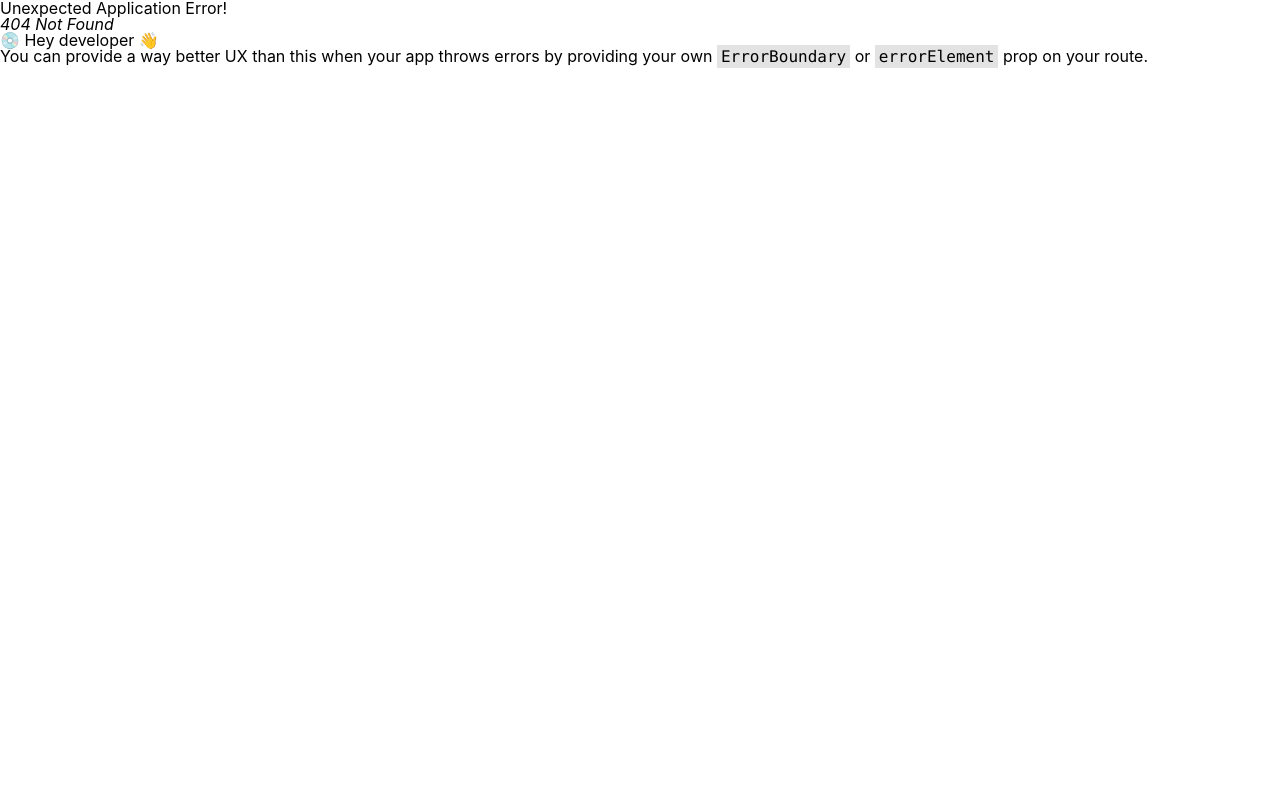
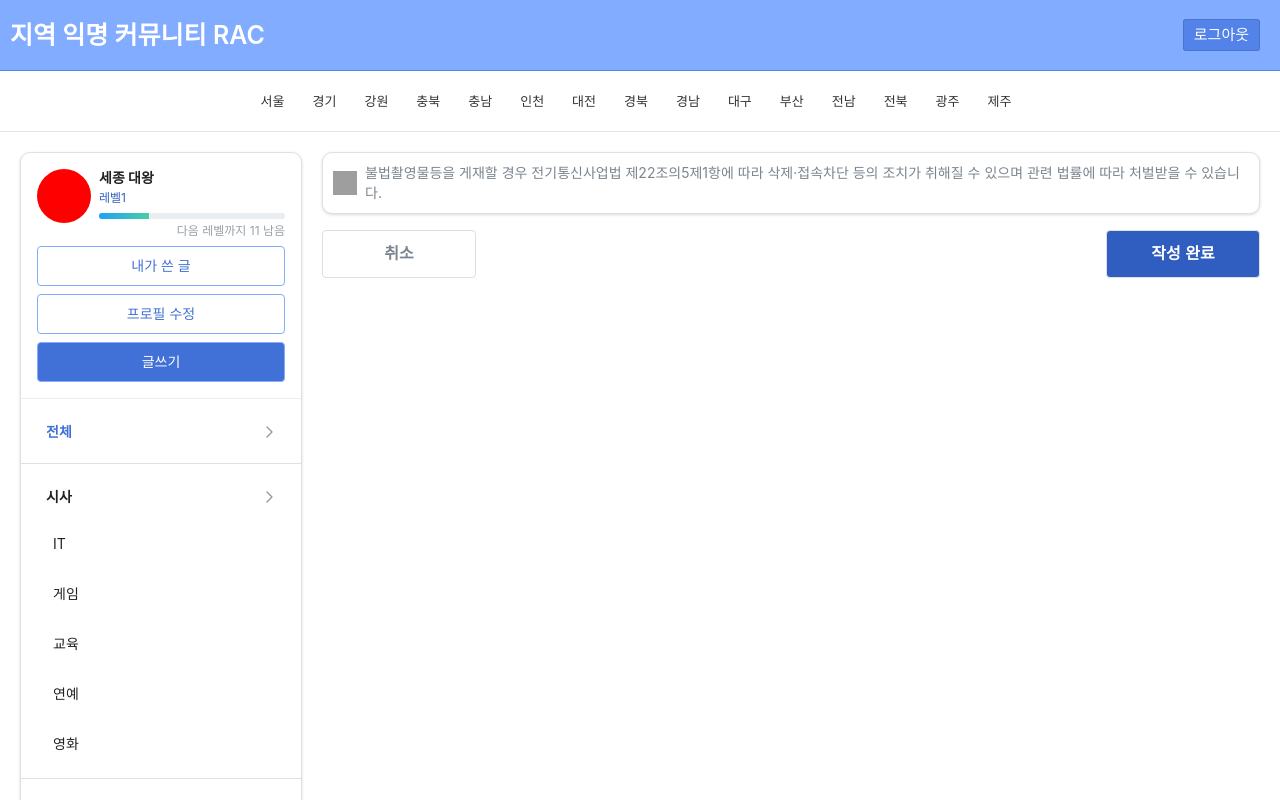
Before and after one commit to hamseungwan2023/InfleanProject, a React (Create React App) app in the folder client/: page /postWrite in a window 1280 px wide. Before the commit this address had no page. Shown: the top 800 px of the page. Built offline with nearby package versions, Linux system fonts and the light colour scheme; grey boxes are pictures that could not be loaded.

Commit message:
게시글 작성

```diff
--- a/client/src/App.tsx
+++ b/client/src/App.tsx
@@ -12,6 +12,7 @@ import Main from "./routes/Main";
 import PostDetailRoute from "./routes/PostDetailRoute";
 import PostWroteRoute from "./routes/PostWroteRoute";
 import Join from "./routes/Join";
+import PostWriteRoute from "./routes/PostWriteRoute";
 
 const router = createBrowserRouter([
   {
@@ -37,6 +38,13 @@ const router = createBrowserRouter([
         element: <>
           <Aside />
           <PostWroteRoute />
+        </>
+      },
+      {
+        path: "/postWrite",
+        element: <>
+          <Aside />
+          <PostWriteRoute />
         </>
       },
       {
--- /dev/null
+++ b/client/src/components/post/PostWrite.tsx
@@ -0,0 +1,11 @@
+import React from "react";
+import style from "./PostItem.module.scss";
+
+const PostWrite = () => {
+  return (
+    <div className={style.post_write}>
+    </div>
+  )
+}
+
+export default PostWrite;
--- a/client/src/global.scss
+++ b/client/src/global.scss
@@ -119,12 +119,12 @@ a {
   box-shadow: 0 1px 3px 0 rgba(0,0,0,0.15);
 }
 
-main, .postDetailRoute, .postWroteRoute {
+main, .postDetailRoute, .postWroteRoute, .postWriteRoute {
   flex: 1;
   margin: 20px 20px 20px 0px;
 }
 
-.filter, .postDetail {
+.filter, .postDetail, .postWrite {
   background-color: $mainBackground;
   border: 1px solid #dbe1e5;
   border-radius: 10px;
@@ -139,3 +139,44 @@ main, .postDetailRoute, .postWroteRoute {
   border-radius: 10px;
   overflow: hidden;
 }
+
+.postWrite_warn {
+  display: flex;
+  align-items: center;
+  padding: 10px;
+  background-color: $mainBackground;
+  border: 1px solid #dbe1e5;
+  border-radius: 10px;
+  box-shadow: 0 1px 3px 0 rgba(0,0,0,0.15);
+
+  .postWrite_warn_text {
+    color: #7b858e;
+    font-size: 14px;
+    line-height: 20px;
+  }
+}
+
+.postWrite_btn_area {
+  display: flex;
+  justify-content: space-between;
+  align-items: center;
+  margin-top: 16px;
+}
+
+.postWrite_btn {
+  width: 154px;
+  height: 48px;
+  border: 1px solid #dddfe4;
+  border-radius: 4px;
+  background-color: #fff;
+  font-size: 16px;
+  font-weight: 700;
+  line-height: 38px;
+  color: #7b858e;
+  text-align: center;
+
+  &:last-child {
+    color: #fff;
+    background-color: $main700;
+  }
+}
--- /dev/null
+++ b/client/src/routes/PostWriteRoute.tsx
@@ -0,0 +1,22 @@
+import React from "react";
+import PostList from "../components/post/PostList";
+import PostWrite from "../components/post/PostWrite";
+import PostWrote from "../components/post/PostWrote";
+
+const PostWriteRoute = () => {
+  return (
+    <section className="postWriteRoute">
+      <PostWrite />
+      <div className="postWrite_warn">
+        <img src="https://talk.op.gg/images/icon-adult@2x.png" alt="경고" width={24} height={24} style={{marginRight: "8px"}} />
+        <strong className="postWrite_warn_text">불법촬영물등을 게재할 경우 전기통신사업법 제22조의5제1항에 따라 삭제·접속차단 등의 조치가 취해질 수 있으며 관련 법률에 따라 처벌받을 수 있습니다.</strong>
+      </div>
+      <div className="postWrite_btn_area">
+        <button type="button" className="postWrite_btn" >취소</button>
+        <button type="button" className="postWrite_btn" >작성 완료</button>
+      </div>
+    </section>
+  )
+}
+
+export default PostWriteRoute;
```
